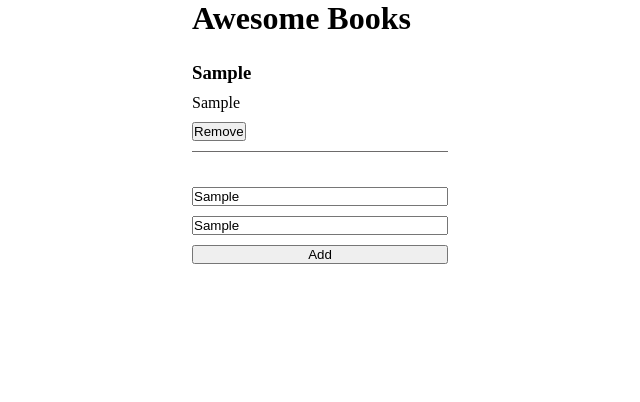
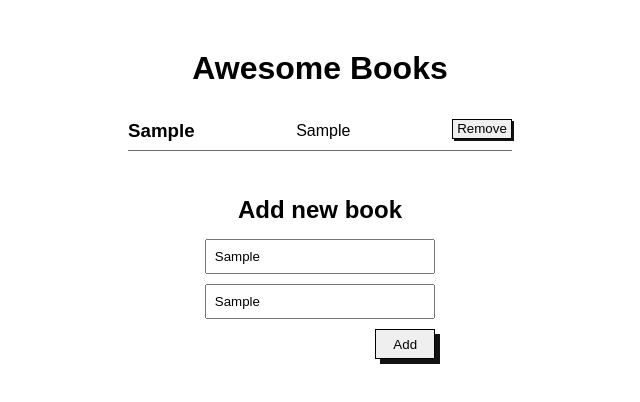
Before and after one commit to sumon766/awesome-books, a website: page index.html in a window 1280 px wide. Both pictures are taken after typing "Sample", "Sample" into the empty fields and a click on the input "Add". Shown: the whole page, without its empty margins (320-960 px from the left). Drawn offline with Linux system fonts and the light colour scheme.

Commit message:
ADD:awsomebook using class methode

```diff
--- a/index.html
+++ b/index.html
@@ -16,6 +16,7 @@
             </div>
         </div>
         <div class="form">
+            <h2>Add new book</h2>
             <form id="book_form" method="post">
                 <input type="text" name="bookName" id="bookName" placeholder="Title" required>
                 <input type="text" name="author" id="author" placeholder="Author" required>
--- a/script.js
+++ b/script.js
@@ -3,23 +3,30 @@ let books = [];
 const addBtn = document.getElementById('addBook');
 const listBox = document.getElementById('list');
 
-function displaybooks() {
+class AllBook {
+  constructor() {
+    this.books = [];
+  }
+
+  displayBooks() {
     const book = localStorage.getItem('book');
     if (book === null) {
-    books = [];
+      this.books = [];
     } else {
-    books = JSON.parse(book);
+      this.books = JSON.parse(book);
     }
     let bookscontainer = '';
     books.forEach((item, index) => {
-    bookscontainer += `<h3 id="">${item.title}</h3>
-            <p id="">${item.auther}</p>
-            <button type="button" onclick="Remove(${index})">Remove</button>`;
+      bookscontainer += `<div class="book">
+        <h3>${item.title}</h3>
+        <p>${item.author}</p>
+        <button type="button" onClick="bookLibrary.removeBook(${index})">Remove</button>
+      </div>`;
     });
     listBox.innerHTML = bookscontainer;
   }
 
-function addBook(title, auther) {
+  addBook(title, author) {
     const book = localStorage.getItem('book');
     if (book === null) {
       books = [];
@@ -28,25 +35,35 @@ function addBook(title, auther) {
     }
     books.push({
       title,
-    auther,
+      author,
     });
     localStorage.setItem('book', JSON.stringify(books));
-  displaybooks();
+    this.displayBooks();
   }
+
+  removeBook(index) {
+    const book = localStorage.getItem('book');
+    books = JSON.parse(book);
+    const { title } = books[index];
+    const { author } = books[index];
+    const bookIndex = books.indexOf(books.find(
+      (book) => book.title === title && book.author === author,
+    ));
+    if (bookIndex !== -1) {
+      books.splice(bookIndex, 1);
+    }
+    localStorage.setItem('book', JSON.stringify(books));
+    this.displayBooks();
+  }
+}
+
+const bookLibrary = new AllBook();
 
 addBtn.addEventListener('click', (e) => {
   e.preventDefault();
   const title = document.getElementById('bookName').value;
-  const auther = document.getElementById('author').value;
-  addBook(title, auther);
+  const author = document.getElementById('author').value;
+  bookLibrary.addBook(title, author);
 });
 
-function Remove(index) { // eslint-disable-line no-unused-vars
-  const book = localStorage.getItem('book');
-  books = JSON.parse(book);
-  books.splice(index, 1);
-  localStorage.setItem('book', JSON.stringify(books));
-  displaybooks();
-}
-
-displaybooks();
+bookLibrary.displayBooks();
--- a/style.css
+++ b/style.css
@@ -4,10 +4,13 @@
 }
 
 .books-list {
-  width: 20%;
+  width: 30%;
   display: flex;
   flex-direction: column;
   margin: 0 auto;
+  text-align: center;
+  font-family: sans-serif;
+  margin-top: 50px;
 }
 
 .list {
@@ -17,18 +20,55 @@
 .books {
   margin-bottom: 10px;
   padding-bottom: 10px;
-  border-bottom: 1px solid #6d6b6b;
 }
 
 .books p {
   margin: 10px 0;
 }
 
+.book {
+  border-bottom: 1px solid #6d6b6b;
+  display: flex;
+  justify-content: space-between;
+  align-items: center;
+}
+
+.book button {
+  margin-bottom: 5px;
+  width: 60px;
+  height: 20px;
+  border-radius: 0;
+  border: 1px solid #010101;
+  box-shadow: 2px 2px #131212;
+}
+
 form {
   display: flex;
   flex-direction: column;
+  align-items: flex-end;
+  width: 60%;
+  margin: 0 auto;
 }
 
-form [name=author] {
+.form h2 {
+  margin-bottom: 15px;
+}
+
+input[type="text"] {
+  width: 100%;
+  padding: 8px;
+  box-sizing: border-box;
+  font-family: sans-serif;
+}
+
+form [name="author"] {
   margin: 10px 0;
 }
+
+input[type="submit"] {
+  height: 30px;
+  width: 60px;
+  border-radius: 0;
+  border: 1px solid #010101;
+  box-shadow: 5px 5px #131212;
+}
```
Lines whose indentation alone changed are shown as unchanged.
